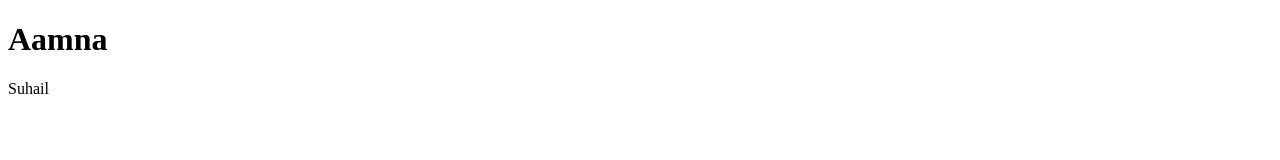
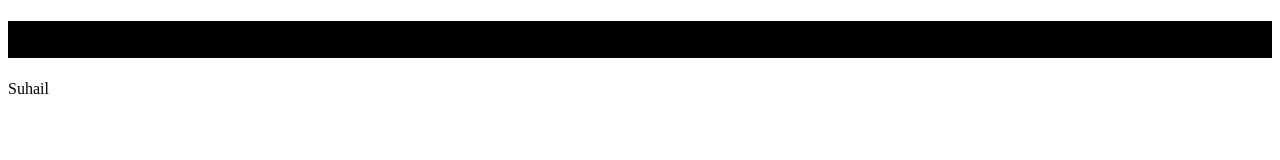
Before and after one commit to aamnasuhail/gittut, a plain HTML site: page index.html in a window 1280 px wide. Drawn offline with Linux system fonts and the light colour scheme.

Commit message:
Added CSS File

```diff
--- /dev/null
+++ b/index.css
@@ -0,0 +1,3 @@
+h1 {
+  background-color: black;
+}
--- a/index.html
+++ b/index.html
@@ -5,6 +5,7 @@
     <meta http-equiv="X-UA-Compatible" content="IE=edge" />
     <meta name="viewport" content="width=device-width, initial-scale=1.0" />
     <title>Git Tutorial</title>
+    <link rel="stylesheet" href="index.css" />
   </head>
   <body>
     <h1>Aamna</h1>
```
